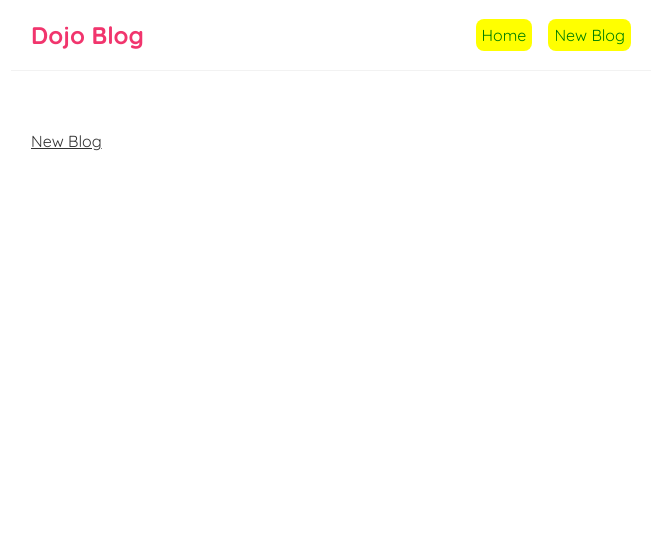
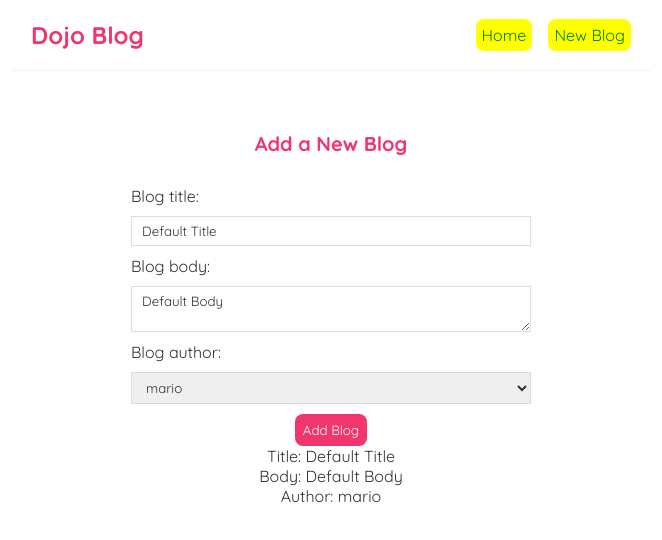
Before and after one commit to OwenSit/Dojo-Blog, a React (Create React App) app: page /create in a window 1280 px wide. Shown: the top 540 px of the page, without its empty margins (309-971 px from the left). Built offline with nearby package versions, Linux system fonts and the light colour scheme.

Commit message:
add form

```diff
--- a/src/Create.js
+++ b/src/Create.js
@@ -1,6 +1,48 @@
+import { useState } from "react";
+
 // for the Create page of the navigation bar
 const Create = () => {
-  return <a href="/create">New Blog</a>;
+  const [title, setTitle] = useState("Default Title");
+  const [body, setBody] = useState("Default Body");
+  const [author, setAuthor] = useState("mario");
+
+  return (
+    <div className="create">
+      <h2>Add a New Blog</h2>
+      <form>
+        <label>Blog title:</label>
+        <input
+          type="text"
+          required
+          value={title}
+          onChange={(e) => setTitle(e.target.value)}
+        />
+        <label>Blog body:</label>
+        <textarea
+          required
+          value={body}
+          onChange={(e) => {
+            setBody(e.target.value);
+          }}
+        ></textarea>
+        <label>Blog author:</label>
+        <select
+          required
+          value={author}
+          onChange={(e) => {
+            setAuthor(e.target.value);
+          }}
+        >
+          <option value="mario">mario</option>
+          <option value="yoshi">yoshi</option>
+        </select>
+        <button>Add Blog</button>
+      </form>
+      <p>{`Title: ${title}`}</p>
+      <p>{`Body: ${body}`}</p>
+      <p>{`Author: ${author}`}</p>
+    </div>
+  );
 };
 
 export default Create;
--- a/src/index.css
+++ b/src/index.css
@@ -73,3 +73,36 @@
   border-radius: 8px;
   cursor: pointer;
 }
+/* create new blog form */
+.create {
+  max-width: 400px;
+  margin: 0 auto;
+  text-align: center;
+}
+.create label {
+  text-align: left;
+  display: block;
+}
+.create h2 {
+  font-size: 20px;
+  color: #f1356d;
+  margin-bottom: 30px;
+}
+.create input,
+.create textarea,
+.create select {
+  width: 100%;
+  padding: 6px 10px;
+  margin: 10px 0;
+  border: 1px solid #ddd;
+  box-sizing: border-box;
+  display: block;
+}
+.create button {
+  background: #f1356d;
+  color: #fff;
+  border: 0;
+  padding: 8px;
+  border-radius: 8px;
+  cursor: pointer;
+}
```
